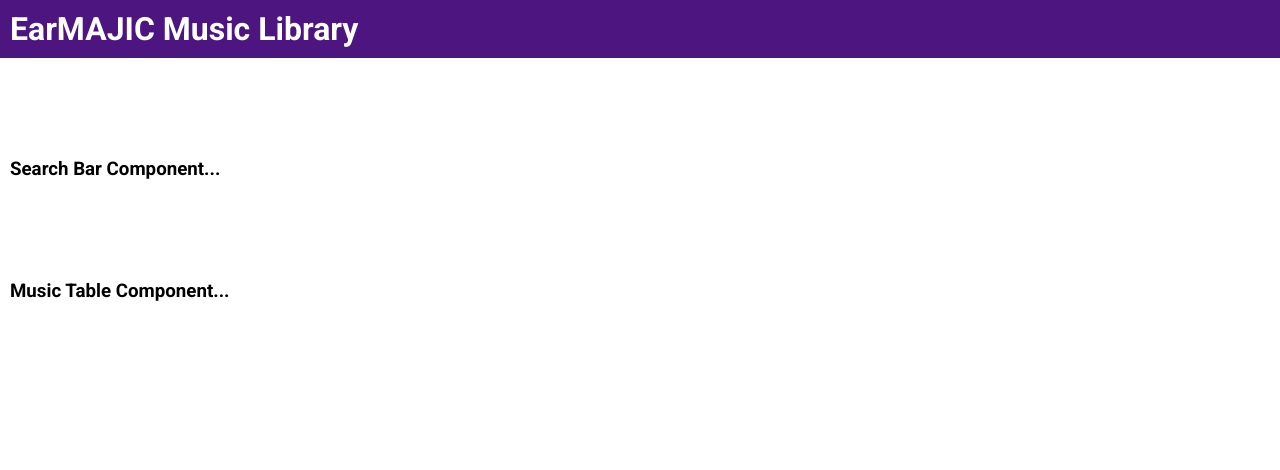
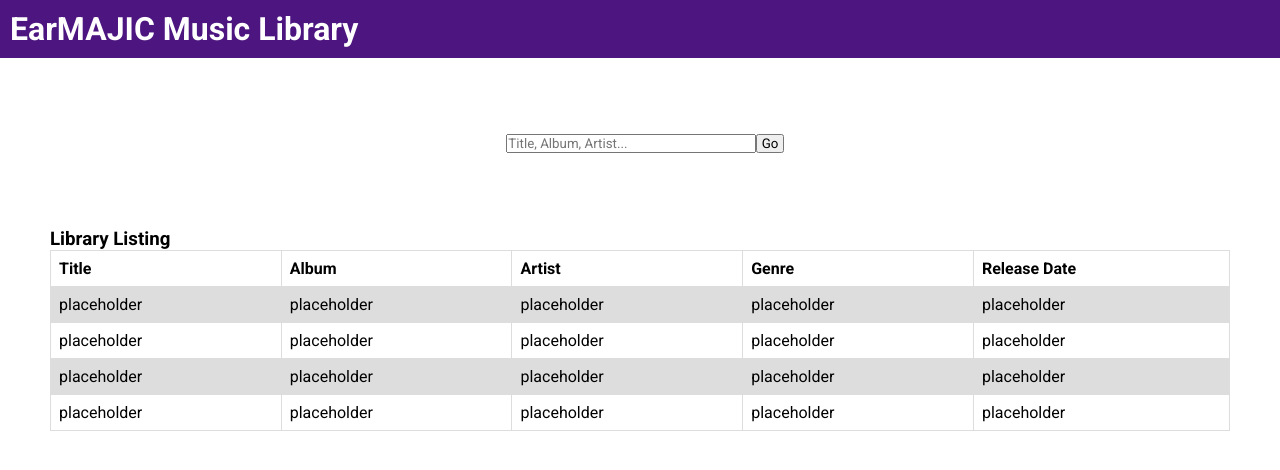
Before and after one commit to CraigSatchell/react-music-library, a React (Create React App) app: page / in a window 1280 px wide. Shown: the top 470 px of the page. Built offline with nearby package versions, Linux system fonts and the light colour scheme.

Commit message:
minor UI layout changes

```diff
--- a/src/components/MusicTable/musicTable.css
+++ b/src/components/MusicTable/musicTable.css
@@ -1,3 +1,20 @@
 .music-table {
-   margin: 100px 0 0 10px;
+   margin: 75px 50px 100px 50px;
 }
+
+
+.music-table table {
+   font-family: arial, sans-serif;
+   border-collapse: collapse;
+   width: 100%;
+ }
+
+ td, th {
+   border: 1px solid #dddddd;
+   text-align: left;
+   padding: 8px;
+ }
+
+ tr:nth-child(even) {
+   background-color: #dddddd;
+ }
--- a/src/components/MusicTable/musicTable.js
+++ b/src/components/MusicTable/musicTable.js
@@ -31,7 +31,26 @@
    render() {
       return (
          <div className='music-table'>
-            <h3>Music Table Component...</h3>
+            <h3>Library Listing</h3>
+            <table>
+            <tr>
+               <th>Title</th><th>Album</th><th>Artist</th><th>Genre</th><th>Release Date</th>
+               </tr>
+               <tr>
+                  <td>placeholder</td><td>placeholder</td><td>placeholder</td><td>placeholder</td><td>placeholder</td>
+               </tr>
+               <tr>
+                  <td>placeholder</td><td>placeholder</td><td>placeholder</td><td>placeholder</td><td>placeholder</td>
+               </tr>
+               <tr>
+                  <td>placeholder</td><td>placeholder</td><td>placeholder</td><td>placeholder</td><td>placeholder</td>
+               </tr>
+               <tr>
+                  <td>placeholder</td><td>placeholder</td><td>placeholder</td><td>placeholder</td><td>placeholder</td>
+               </tr>
+
+         </table>
+
          </div>
       )
    }
--- a/src/components/SearchBar/searchBar.css
+++ b/src/components/SearchBar/searchBar.css
@@ -1,3 +1,9 @@
 .search-bar {
-   margin: 100px 0 0 10px;
+   margin: 75px 0 0 10px;
+   text-align: center;
 }
+
+
+.search-bar input[type=text]{
+   width: 250px;
+}
--- a/src/components/SearchBar/searchBar.js
+++ b/src/components/SearchBar/searchBar.js
@@ -5,7 +5,13 @@
    render() {
       return (
          <div className='search-bar'>
-            <h3>Search Bar Component...</h3>
+            <div>
+               <form>
+                  <label htmlFor="search"></label>
+                  <input type="text" name='search' value='' placeholder='Title, Album, Artist...'></input>
+                  <input type="submit" name="Go" value=" Go "></input>
+               </form>
+            </div>
          </div>
       )
    }
```
